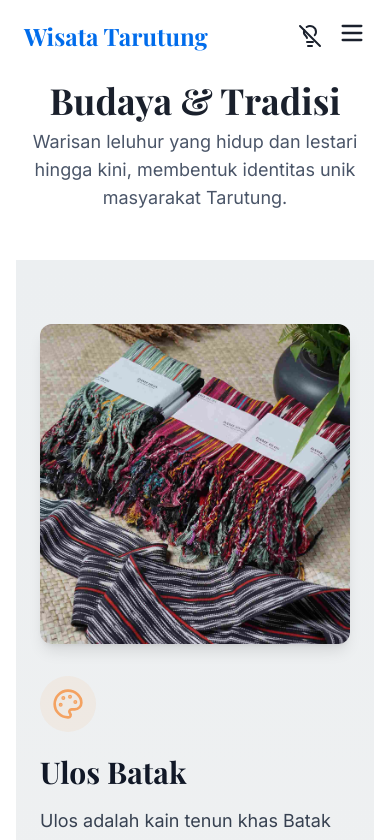
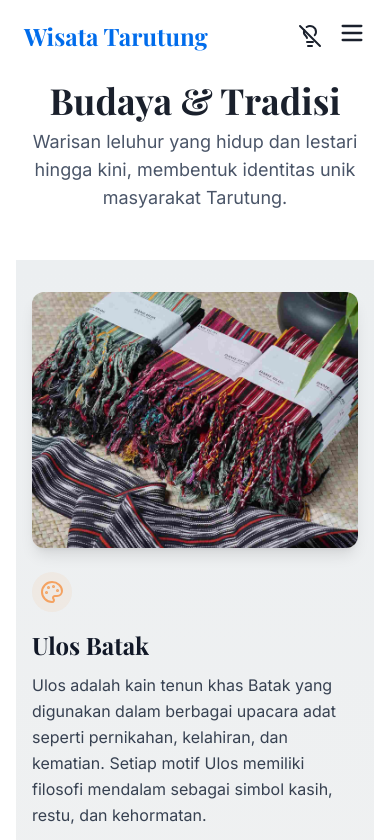
Before and after one commit to rickysilaban15/wisata_tarutung, a React (Vite) app: page /budaya in a window 390 px wide. Shown: the top 840 px of the page. Built offline with nearby package versions, Linux system fonts and the light colour scheme.

Commit message:
Update BudayaTradisi.tsx

```diff
--- a/src/components/BudayaTradisi.tsx
+++ b/src/components/BudayaTradisi.tsx
@@ -6,35 +6,51 @@ const BudayaTradisi: React.FC = () => {
   const [selectedImage, setSelectedImage] = useState<string | null>(null);
 
   return (
-    <div className="min-h-screen py-16 px-6 md:px-12 bg-gradient-to-b from-[#ECEFF1] to-[#FDF8F3] dark:from-[#1a1a1a] dark:to-[#111] transition-colors duration-500">
-      <div className="space-y-20 max-w-6xl mx-auto">
+    <div className="min-h-screen py-8 sm:py-16 px-4 sm:px-6 md:px-12 bg-gradient-to-b from-[#ECEFF1] to-[#FDF8F3] dark:from-[#1a1a1a] dark:to-[#111] transition-colors duration-500">
+      <div className="space-y-12 sm:space-y-20 max-w-6xl mx-auto">
         {budayaData.map((item: BudayaItem, index: number) => (
           <motion.div
             key={item.title}
-            className="grid md:grid-cols-2 gap-8 md:gap-12 items-center"
-            initial={{ opacity: 0, x: index % 2 === 0 ? -50 : 50 }}
+            className="grid grid-cols-1 md:grid-cols-2 gap-6 sm:gap-8 md:gap-12 items-center"
+            initial={{ opacity: 0, x: index % 2 === 0 ? -30 : 30 }}
             whileInView={{ opacity: 1, x: 0 }}
-            viewport={{ once: true, amount: 0.4 }}
+            viewport={{ once: true, amount: 0.2 }} // Reduced from 0.4 for better mobile trigger
             transition={{ duration: 0.7 }}
           >
+            {/* Image Container */}
             <div
-              className={`relative h-80 cursor-pointer rounded-xl overflow-hidden shadow-lg hover:shadow-2xl transition-all duration-300 ${index % 2 !== 0 ? 'md:order-2' : ''}`}
+              className={`relative h-64 sm:h-80 cursor-pointer rounded-xl overflow-hidden shadow-lg hover:shadow-2xl transition-all duration-300 order-1 ${
+                index % 2 !== 0 ? 'md:order-2' : 'md:order-1'
+              }`}
               onClick={() => setSelectedImage(item.image)}
             >
               <img
                 src={item.image}
                 alt={item.title}
                 className="w-full h-full object-cover transform hover:scale-105 transition-transform duration-500"
+                onError={(e) => {
+                  // Fallback jika gambar tidak bisa dimuat
+                  const target = e.target as HTMLImageElement;
+                  target.src = '/placeholder-image.jpg';
+                }}
               />
             </div>
-            <div className="text-left">
-              <div className="inline-block bg-brand-accent/10 p-3 rounded-full mb-4">
-                {React.cloneElement(item.icon, { className: "text-brand-accent h-8 w-8" })}
+
+            {/* Content Container */}
+            <div className={`text-left order-2 ${
+              index % 2 !== 0 ? 'md:order-1' : 'md:order-2'
+            }`}>
+              <div className="inline-block bg-brand-accent/10 p-2 sm:p-3 rounded-full mb-3 sm:mb-4">
+                {React.cloneElement(item.icon, {
+                  className: "text-brand-accent h-6 w-6 sm:h-8 sm:w-8"
+                })}
               </div>
-              <h3 className="font-serif text-3xl font-bold text-gray-900 dark:text-white mb-4">
+
+              <h3 className="font-serif text-2xl sm:text-3xl font-bold text-gray-900 dark:text-white mb-3 sm:mb-4 leading-tight">
                 {item.title}
               </h3>
-              <p className="text-gray-700 dark:text-gray-300 text-lg leading-relaxed">
+
+              <p className="text-gray-700 dark:text-gray-300 text-base sm:text-lg leading-relaxed">
                 {item.description}
               </p>
             </div>
@@ -42,12 +58,12 @@ const BudayaTradisi: React.FC = () => {
         ))}
       </div>
 
-      {/* Modal Animasi Bangkit */}
+      {/* Modal untuk Preview Gambar */}
       <AnimatePresence>
         {selectedImage && (
           <motion.div
             key="modal"
-            className="fixed inset-0 bg-black/60 backdrop-blur-sm flex items-center justify-center z-50"
+            className="fixed inset-0 bg-black/60 backdrop-blur-sm flex items-center justify-center z-50 p-4"
             initial={{ opacity: 0 }}
             animate={{ opacity: 1 }}
             exit={{ opacity: 0 }}
@@ -56,11 +72,12 @@ const BudayaTradisi: React.FC = () => {
             <motion.img
               src={selectedImage}
               alt="Preview"
-              initial={{ y: 200, scale: 0.8, rotateX: 60, opacity: 0 }}
-              animate={{ y: 0, scale: 1, rotateX: 0, opacity: 1 }}
-              exit={{ y: 200, scale: 0.8, rotateX: 60, opacity: 0 }}
-              transition={{ duration: 0.6, ease: 'easeInOut' }}
-              className="max-w-3xl max-h-[80vh] rounded-xl shadow-2xl"
+              initial={{ y: 100, scale: 0.8, opacity: 0 }}
+              animate={{ y: 0, scale: 1, opacity: 1 }}
+              exit={{ y: 100, scale: 0.8, opacity: 0 }}
+              transition={{ duration: 0.4, ease: 'easeInOut' }}
+              className="max-w-full max-h-[90vh] w-auto h-auto rounded-xl shadow-2xl"
+              onClick={(e) => e.stopPropagation()}
             />
           </motion.div>
         )}
```
